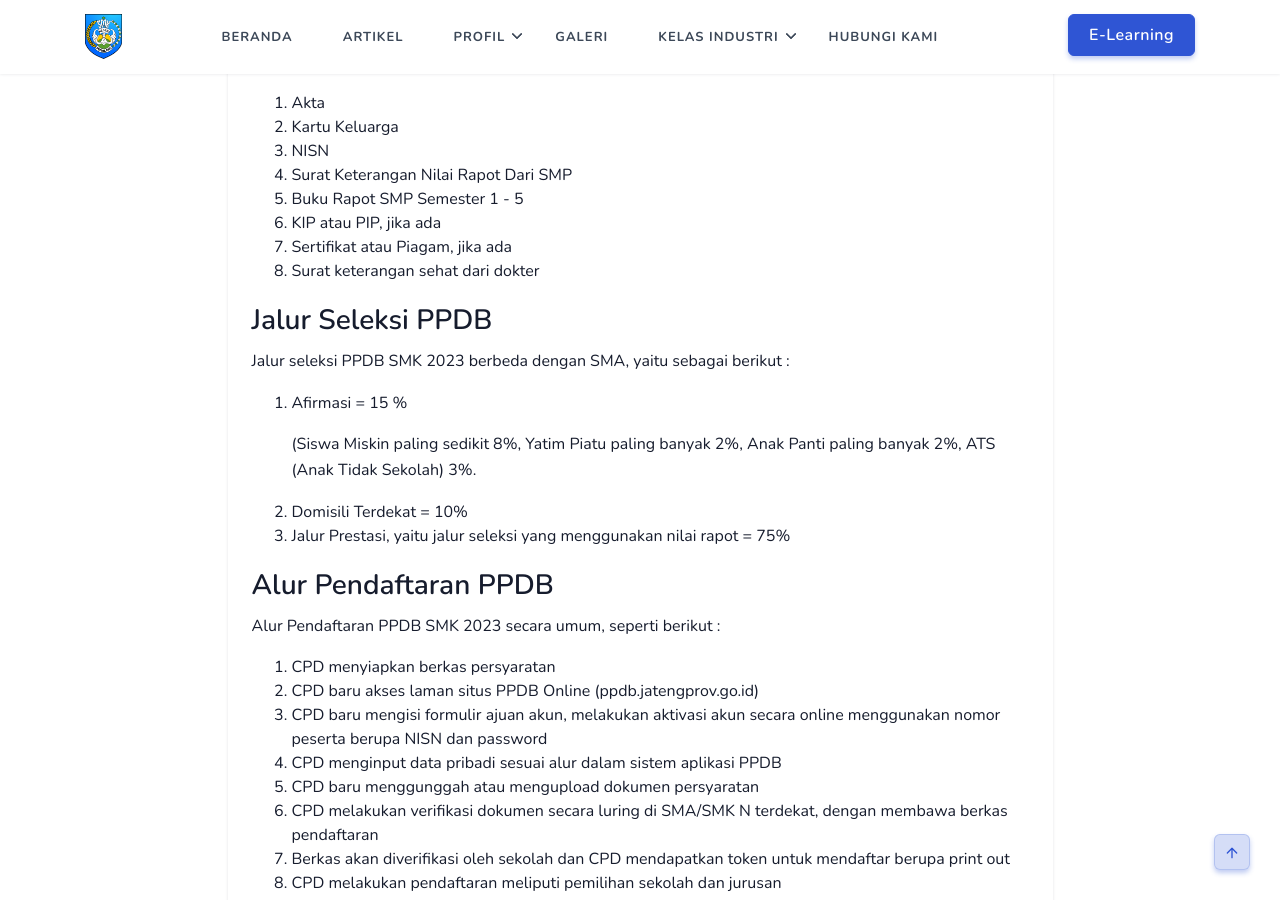
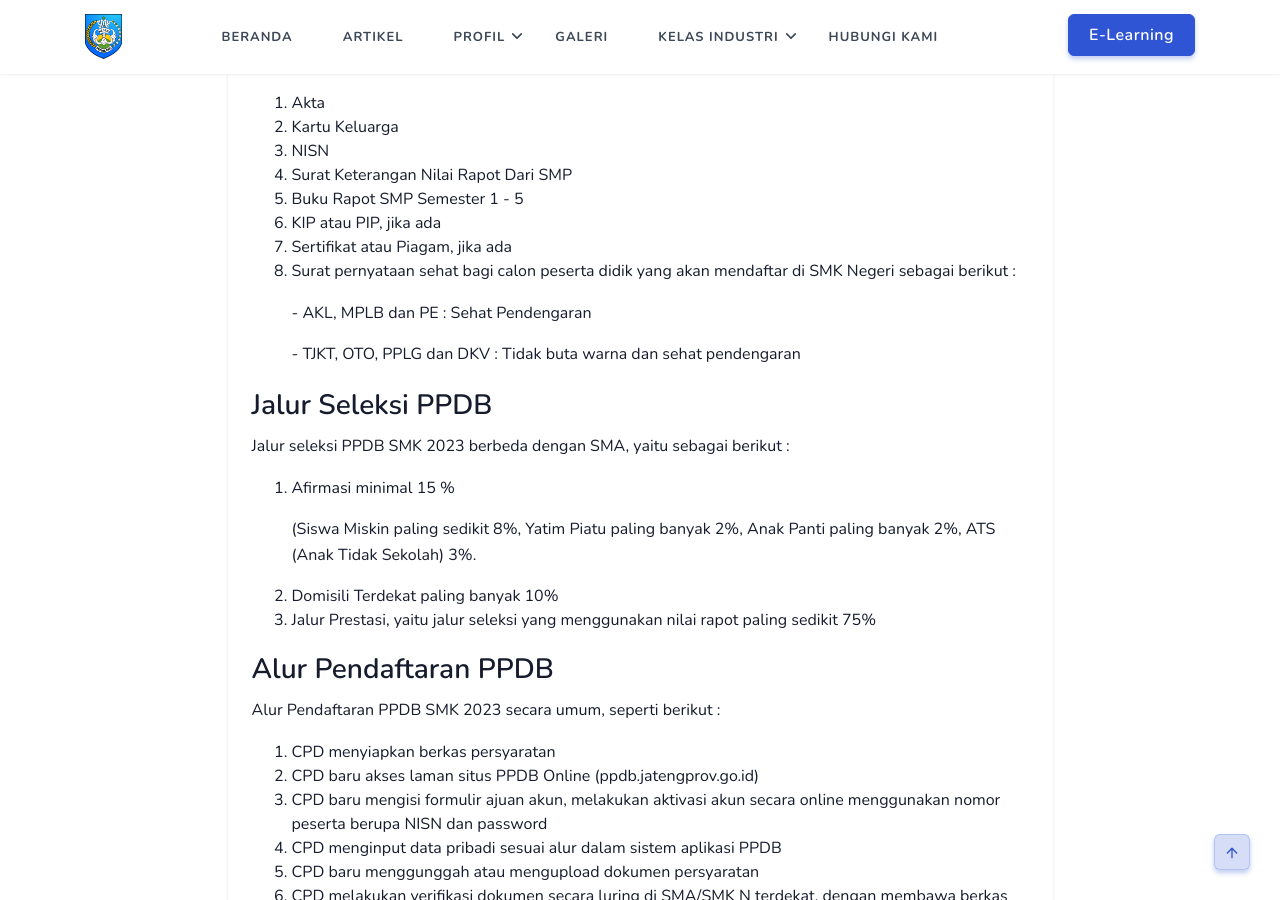
Before and after one commit to smkn1pml/website, a Jekyll site: the page built from _pages/ppdb.md, in a window 1280 px wide and 900 px high, scrolled down 805 px. Built offline with Jekyll 4.4.1, drawn with Linux system fonts in a browser that asks for light colours; comment, search, counter and statistics services are not loaded.

Commit message:
Update Halaman “ppdb”

```diff
--- a/_pages/ppdb.md
+++ b/_pages/ppdb.md
@@ -25,17 +25,21 @@ Beberapa dokumen atau berkas yang perlu dipersiapkan oleh pendaftar adalah sebag
 5. Buku Rapot SMP Semester 1 - 5
 6. KIP atau PIP, jika ada
 7. Sertifikat atau Piagam, jika ada
-8. Surat keterangan sehat dari dokter
+8. Surat pernyataan sehat bagi calon peserta didik yang akan mendaftar di SMK Negeri sebagai berikut :
+
+   \- AKL, MPLB dan PE               : Sehat Pendengaran
+
+   \- TJKT, OTO, PPLG dan DKV  : Tidak buta warna dan sehat pendengaran
 
 ### Jalur Seleksi PPDB
 
 Jalur seleksi PPDB SMK 2023 berbeda dengan SMA, yaitu sebagai berikut :
 
-1. A﻿firmasi = 15 %
+1. A﻿firmasi minimal 15 %
 
    (﻿Siswa Miskin paling sedikit 8%, Yatim Piatu paling banyak 2%, Anak Panti paling banyak 2%, ATS (Anak Tidak Sekolah) 3%.
-2. Domisili Terdekat = 10%
-3. Jalur Prestasi, yaitu jalur seleksi yang menggunakan nilai rapot = 75%
+2. Domisili Terdekat paling banyak 10%
+3. Jalur Prestasi, yaitu jalur seleksi yang menggunakan nilai rapot paling sedikit 75%
 
 ### Alur Pendaftaran PPDB
 
```
